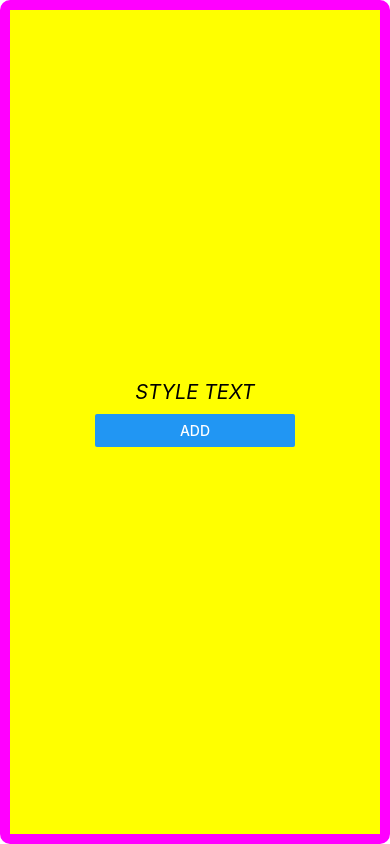
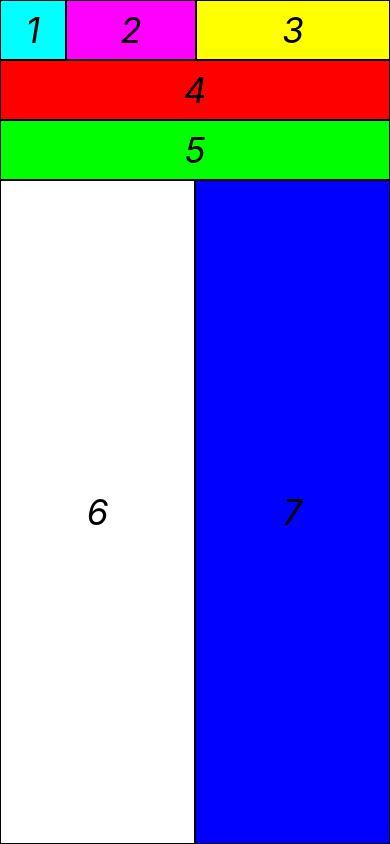
Before and after one commit to WaltsonZh/ReactNativeCourse, a React Native app: screen / in a window 390 px wide. Built offline with nearby package versions, Linux system fonts and the light colour scheme.

Commit message:
lesson 8: responsive UI with flexbox

```diff
--- a/App.js
+++ b/App.js
@@ -10,9 +10,32 @@ export default function App() {
 
   return (
     <View style={styles.body}>
-      <Text style={styles.text}>{name}</Text>
-      <View style={styles.button}>
-        <Button title='Add' onPress={onClickhandler}></Button>
+      <View style={styles.container1}>
+        <View style={[styles.item, styles.view1]}>
+          <Text style={styles.text}>1</Text>
+        </View>
+        <View style={[styles.item, styles.view2]}>
+          <Text style={styles.text}>2</Text>
+        </View>
+        <View style={[styles.item, styles.view3]}>
+          <Text style={styles.text}>3</Text>
+        </View>
+      </View>
+      <View style={styles.container2}>
+        <View style={[styles.item, styles.view4]}>
+          <Text style={styles.text}>4</Text>
+        </View>
+        <View style={[styles.item, styles.view5]}>
+          <Text style={styles.text}>5</Text>
+        </View>
+      </View>
+      <View style={styles.container3}>
+        <View style={[styles.item, styles.view6]}>
+          <Text style={styles.text}>6</Text>
+        </View>
+        <View style={[styles.item, styles.view7]}>
+          <Text style={styles.text}>7</Text>
+        </View>
       </View>
     </View>
   )
@@ -21,22 +44,61 @@ export default function App() {
 const styles = StyleSheet.create({
   body: {
     flex: 1,
-    backgroundColor: '#ffff00',
+    alignItems: 'stretch',
+  },
+  item: {
+    border: '1px solid #000',
     alignItems: 'center',
     justifyContent: 'center',
-    borderWidth: 10,
-    borderColor: '#ff00ff',
-    borderRadius: 10,
+  },
+  container1: {
+    height: 60,
+    flexDirection: 'row',
+    alignItems: 'flex-start',
+  },
+  view1: {
+    flex: 1,
+    backgroundColor: '#00ffff',
+    height: '100%',
+  },
+  view2: {
+    flex: 2,
+    backgroundColor: '#ff00ff',
+    height: '100%',
+  },
+  view3: {
+    flex: 3,
+    backgroundColor: '#ffff00',
+    height: '100%',
+  },
+  container2: {
+    height: 120,
+  },
+  view4: {
+    flex: 1,
+    backgroundColor: '#ff0000',
+  },
+  view5: {
+    flex: 1,
+    backgroundColor: '#00ff00',
+  },
+  container3: {
+    flex: 1,
+    flexDirection: 'row',
+  },
+  view6: {
+    backgroundColor: '#ffffff',
+    flex: 1,
+  },
+  view7: {
+    backgroundColor: '#0000ff',
+    flex: 1,
   },
   text: {
     color: '#000000',
-    fontSize: 20,
+    fontSize: 35,
     fontStyle: 'italic',
     margin: 10,
     textTransform: 'uppercase',
   },
-  button: {
-    width: 200,
-    height: 60,
-  },
 })
```
